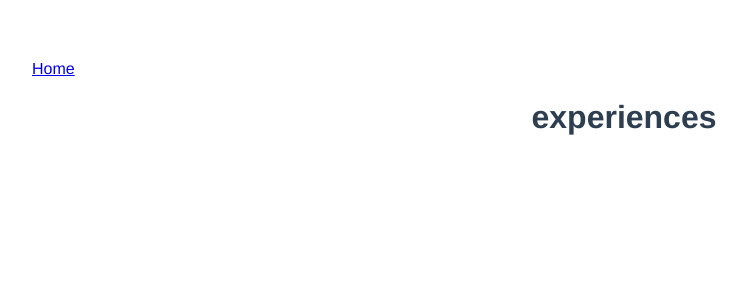
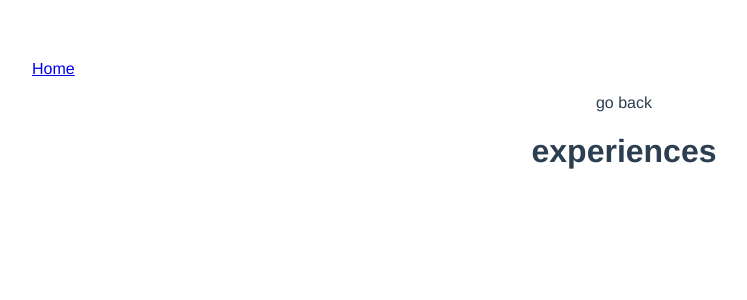
Before and after one commit to debs-obrien/vue-router, a Vue app: page /DestinationDetails/1/1 in a window 1280 px wide. Shown: the top 300 px of the page, without its empty margins (16-763 px from the left). Built offline with nearby package versions, Linux system fonts and the light colour scheme.

Commit message:
add go back button

```diff
--- a/src/pages/Experiences.vue
+++ b/src/pages/Experiences.vue
@@ -1,5 +1,6 @@
 <template>
   <div>
+    <span @click="goBack">go back</span>
     <h1>experiences</h1>
     <div v-for="(destination, index) in destinations" :key="index">
       <div v-if="location == destination.slug">
@@ -92,5 +93,10 @@ export default {
       ],
     }
   },
+  methods: {
+    goBack() {
+      return this.$router.go(-1)
+    },
+  },
 }
 </script>
--- a/src/router/index.js
+++ b/src/router/index.js
@@ -3,6 +3,7 @@ import Router from 'vue-router'
 import DestinationDetails from '@/pages/DestinationDetails'
 import AllDestinations from '@/components/AllDestinations'
 import Experiences from '@/pages/Experiences'
+import NotFound from '@/pages/NotFound'
 
 Vue.use(Router)
 
@@ -25,5 +26,11 @@ export default new Router({
       name: 'Experiences',
       component: Experiences,
     },
+
+    {
+      path: '*',
+      Name: 'Not Found',
+      component: NotFound,
+    },
   ],
 })
```
